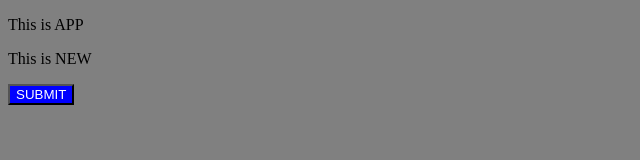
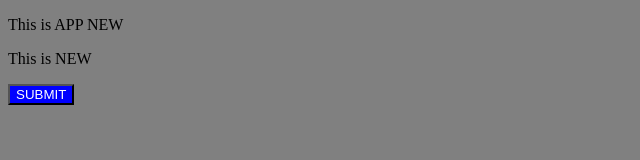
Before and after one commit to Cosker/git-tutarial, a plain HTML site: page index.html in a window 1280 px wide. Shown: the full height of the page, 0-640 px from the left. Drawn offline with Linux system fonts and the light colour scheme.

Commit message:
update index html filenew

```diff
--- a/index.html
+++ b/index.html
@@ -11,7 +11,7 @@
 </head>
 
 <body>
-    <p>This is APP</p>
+    <p>This is APP NEW</p>
     <p>This is NEW</p>
     <button>SUBMIT</button>
 </body>
@@ -22,4 +22,14 @@
                                                        index.css
                                                        index2.css
                                                        index.html
+*main
+    updated body style
+    updated index html file
+    add css files
+    add index.html file
+body-style
+    updated body style
+    updated index html file
+    add css files
+    add index.html file
 -->
```
